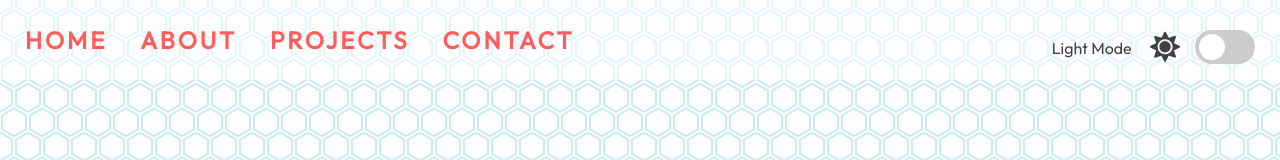
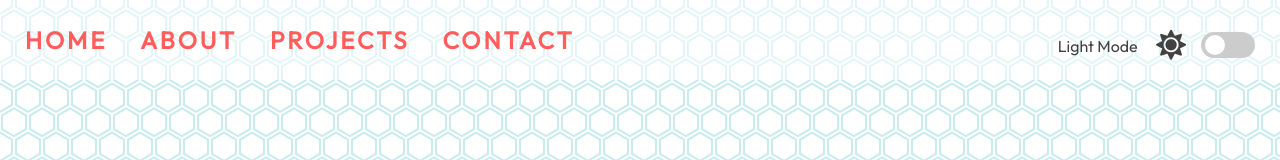
Before and after one commit to jkagawa/light-dark-mode, a plain HTML site: page index.html in a window 1280 px wide. Shown: the top 160 px of the page. Drawn offline with Linux system fonts and the light colour scheme; a web font is replaced by a local one.

Commit message:
Update dimensions of switch

```diff
--- a/style.css
+++ b/style.css
@@ -206,9 +206,9 @@ p {
 
 .theme-switch {
   display: inline-block;
-  height: 34px;
+  height: 26px;
   position: relative;
-  width: 60px;
+  width: 54px;
 }
 
 .theme-switch input {
@@ -228,13 +228,13 @@ p {
 
 .slider::before {
   background: #fff;
-  bottom: 4px;
+  bottom: 3px;
   content: "";
-  height: 26px;
+  height: 20px;
   left: 4px;
   position: absolute;
   transition: 0.4s;
-  width: 26px;
+  width: 20px;
 }
 
 input:checked + .slider {
```
